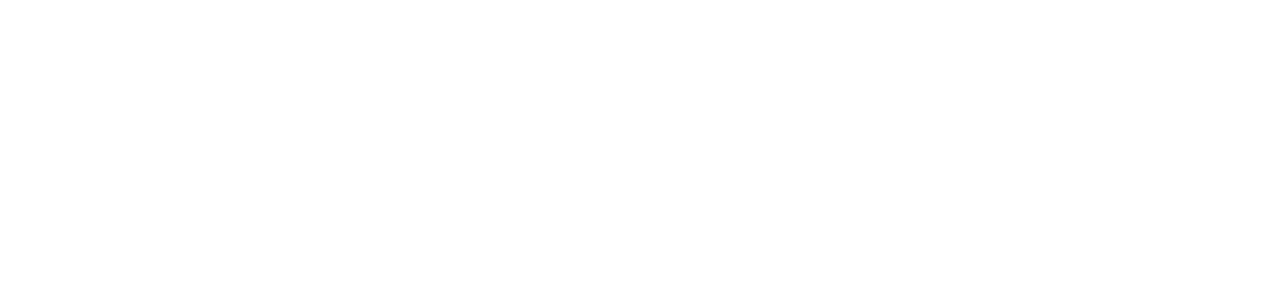
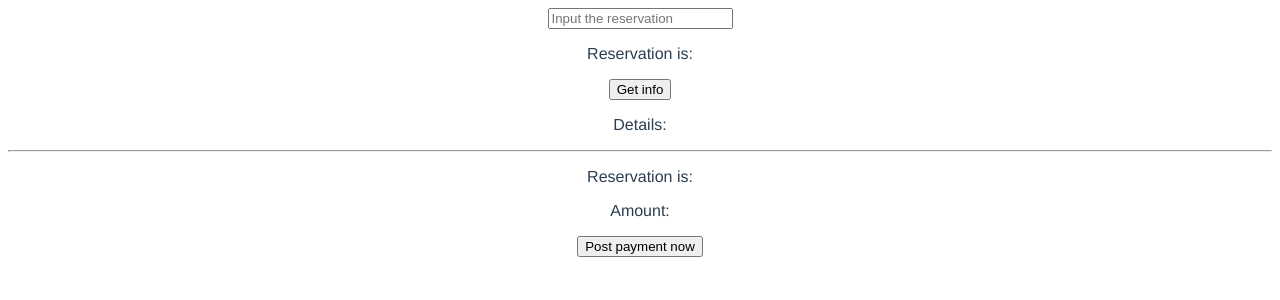
Before and after one commit to KitesAir/rdp-cb-poc, a Vue app: page /other-payment in a window 1280 px wide. Before the commit this address had no page. Shown: the top 300 px of the page. Built offline with nearby package versions, Linux system fonts and the light colour scheme.

Commit message:
add ext payment page

```diff
--- a/src/router/index.js
+++ b/src/router/index.js
@@ -10,6 +10,11 @@
     path: '/init',
     name: 'init',
     component: () => import(/* webpackChunkName: "about" */ '../views/Init.vue')
+  },
+  {
+    path: '/other-payment',
+    name: 'other-payment',
+    component: () => import(/* webpackChunkName: "about" */ '../views/OtherPayment.vue')
   }
 ]
 
--- /dev/null
+++ b/src/views/OtherPayment.vue
@@ -0,0 +1,47 @@
+<template>
+  <div class="other-payment">
+<div>
+    <input v-model="reservationId" placeholder="Input the reservation">
+    <p>Reservation is: {{ reservationId }}</p>
+    <button v-on:click="getInfo()">Get info</button>
+    <p>Details: {{ detail }}</p>
+</div>
+<div><hr/></div>
+<div>
+  <p>Reservation is: {{ reservationId }}</p>
+  <p>Amount: {{amount}}</p>
+  <button v-on:click="chargeNo()">Post payment now</button>
+</div>
+  </div>
+</template>
+
+<script>
+export default {
+  name: 'other-payment',
+  data() {
+      return {
+          reservationId: '',
+          detail: '',
+          amount: '',
+      }
+  },
+  methods: {
+    getInfo(){
+      this.axios({
+        method: 'post',
+        url: 'https://rdp-cb.herokuapp.com/payment',
+        data: {
+          reservationId: this.resId,
+          targetUrl: this.back
+        }
+      }).then((response) => {
+        console.log(response.data)
+        window.location.href = response.data.redirect
+      })
+    }
+  },
+  beforeMount: function(){
+
+  }
+}
+</script>
```
